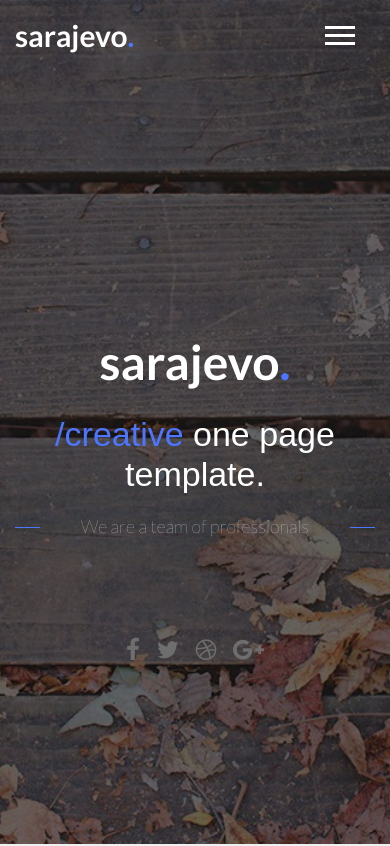
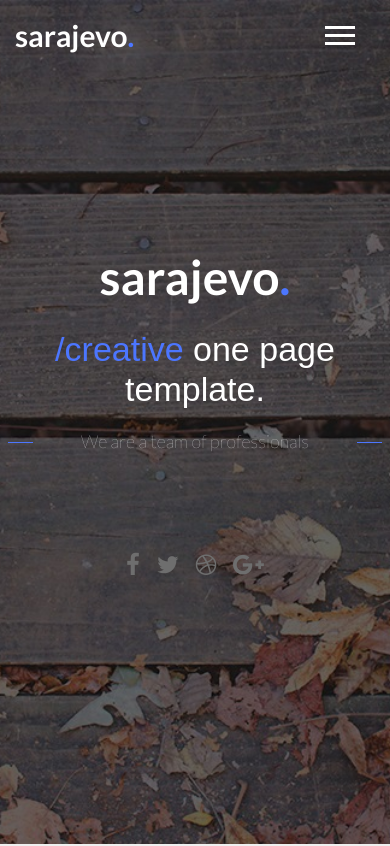
Before and after one commit to YanG-6668/sarajevo, a website: page app/index.html in a window 390 px wide. Shown: the top 846 px of the page. Drawn offline with nearby package versions, Linux system fonts and the light colour scheme; files that its build step writes are made by us from their sources; files whose address does not match are found by name.

Commit message:
fixed issues

```diff
--- a/app/scss/_media.scss
+++ b/app/scss/_media.scss
@@ -86,12 +86,6 @@
     }
 }
 
-@media(max-height: 823px) {
-    .first__bg {
-        padding-top: 100px;
-    }
-}
-
 @media(max-width: 800px) {
     .phone__items {
         display: inline-block;
@@ -141,12 +135,6 @@
         max-width: 50%;
         width: 100%;
         margin-bottom: 50px;
-    }
-}
-
-@media(max-height: 731px) {
-    .first__bg {
-        padding-top: 80px;
     }
 }
 
@@ -288,12 +276,6 @@
     }
 }
 
-@media(max-height: 568px) {
-    .first__bg {
-        padding-top: 40px;
-    }
-}
-
 @media(max-width: 500px) {
     .first__bg-text::after {
         right: 50px;
@@ -334,11 +316,11 @@
 
 @media(max-width: 400px) {
     .first__bg-text::after {
-        right: 0;
+        right: 8px;
         width: 25px;
     }
     .first__bg-text::before {
-        left: 0;
+        left: 8px;
         width: 25px;
     }
     .first__bg-title {
@@ -369,9 +351,3 @@
         display: block !important;
     }
 }
-
-@media(min-height: 754px) {
-    .first__bg {
-        padding-top: 280px;
-    }
-}
--- a/app/scss/style.scss
+++ b/app/scss/style.scss
@@ -8,6 +8,7 @@
             background-size: cover;
             // min-height: 750px;
             height: 100vh;
+            position: relative;
         }
 
         .header__inner {
@@ -55,9 +56,12 @@
 
         .first__bg {
             max-width: 610px;
+            width: 100%;
+            position: absolute;
+            top: 50%;
+            left: 50%;
+            transform: translate(-50%, -50%);
             text-align: center;
-            padding-top: 280px;
-            margin: 0 auto;
             &-title-logo {
                 color: #fff;
                 font-size: 62px;
```
